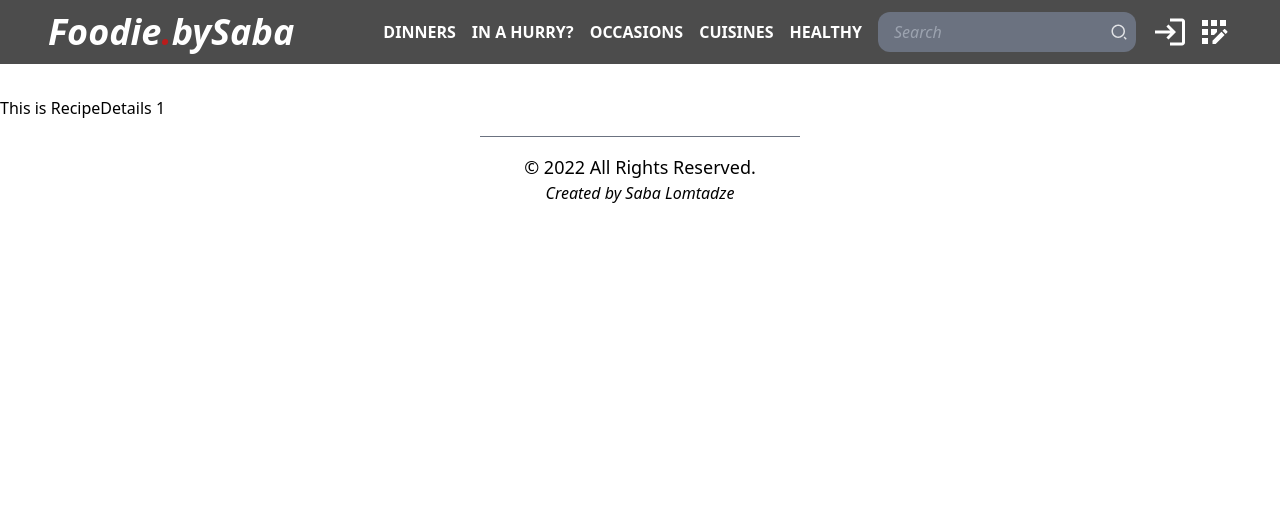
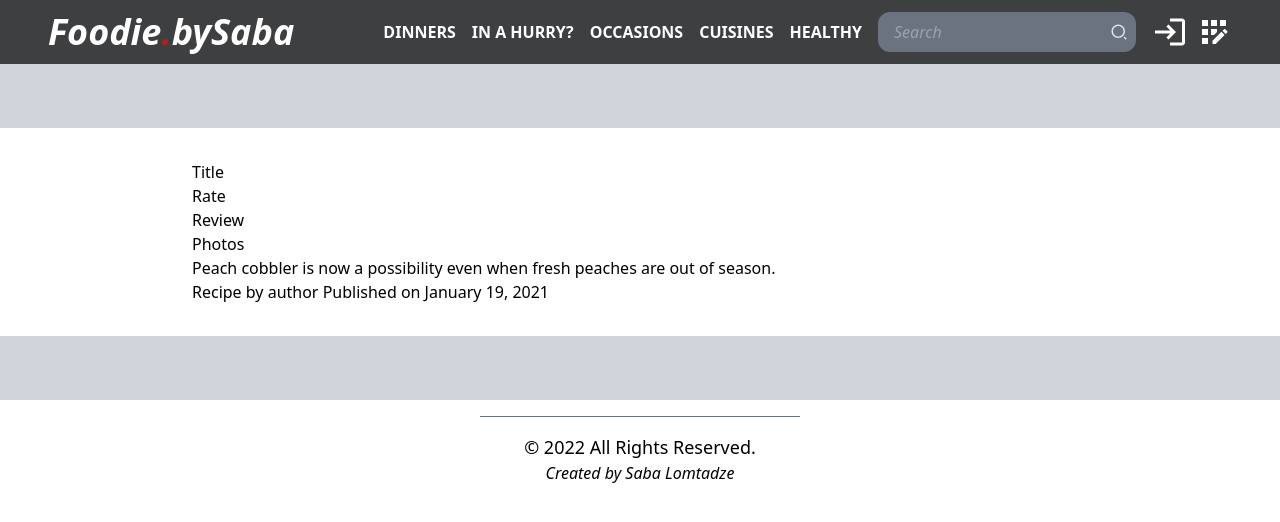
Before and after one commit to slomtadze/reciepe_react_app, a React (Create React App) app: page /1 in a window 1280 px wide. Shown: the top 522 px of the page. Built offline with nearby package versions, Linux system fonts and the light colour scheme.

Commit message:
Update 3 files

```diff
--- /dev/null
+++ b/src/Layout/PageWrapper.jsx
@@ -0,0 +1,5 @@
+const PageWrapper = ({ children }) => {
+  return <div className="w-full pt-32 pb-16 bg-gray-300">{children}</div>;
+};
+
+export default PageWrapper;
--- a/src/hooks/use-Http.jsx
+++ b/src/hooks/use-Http.jsx
@@ -23,6 +23,7 @@ const useHttp = (urlPath, params) => {
       setData(response.data);
       setIsLoading(false);
     } catch (error) {
+      console.log(error);
       if (error.response) {
         // Request made but the server responded with an error
         setError(error.message);
--- a/src/pages/RecipeDetails.jsx
+++ b/src/pages/RecipeDetails.jsx
@@ -1,12 +1,30 @@
 import { useParams } from "react-router-dom";
+import PageWrapper from "../Layout/PageWrapper";
 
 const RecipeDetails = () => {
   const { recipeID } = useParams();
 
   return (
-    <div>
-      <h1 className="mt-24">This is RecipeDetails {recipeID}</h1>
-    </div>
+    <PageWrapper>
+      <div className="px-48 bg-white py-8">
+        {/*Header */}
+        <div>
+          <h1>Title</h1>
+          <div>
+            <div>Rate</div>
+            <div>Review</div>
+            <div>Photos</div>
+          </div>
+          <h3>
+            Peach cobbler is now a possibility even when fresh peaches are out
+            of season.
+          </h3>
+          <p>
+            Recipe by <span>author</span> Published on January 19, 2021
+          </p>
+        </div>
+      </div>
+    </PageWrapper>
   );
 };
 
```
